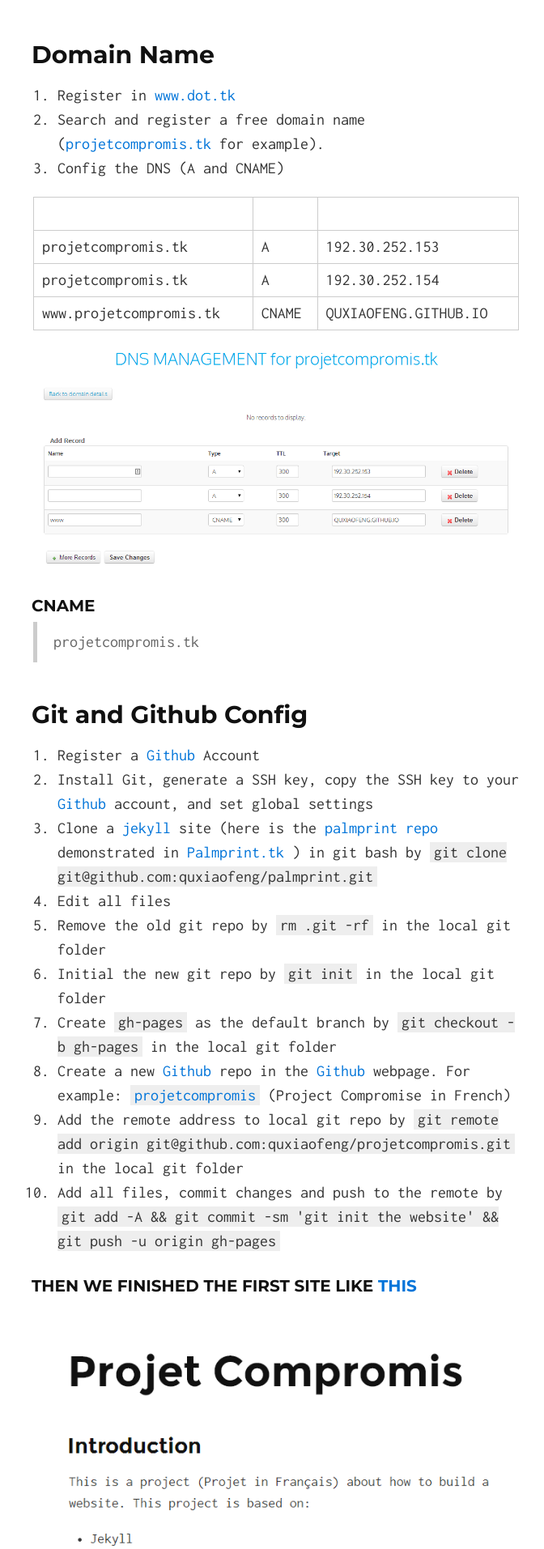
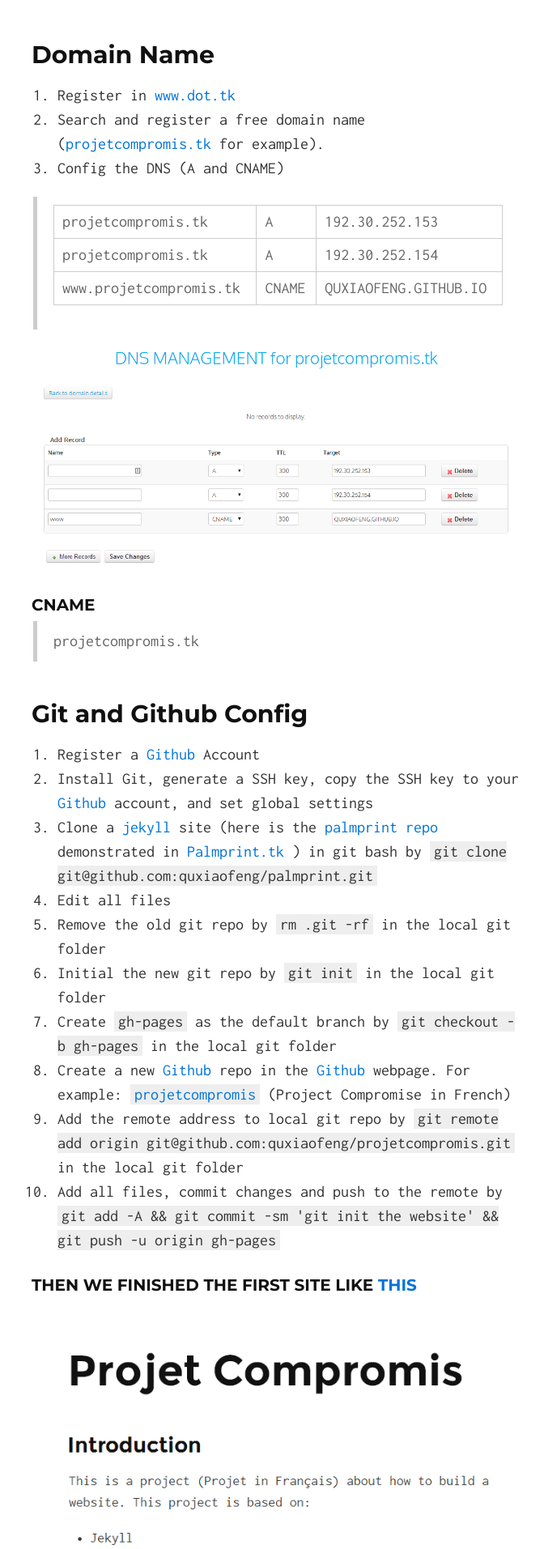
Before and after one commit to quxiaofeng/projetcompromis, a Jekyll site: the page built from index.html, in a window 1280 px wide. Shown: the part 1277-3190 px from the top of the page at 81% size, without its empty margins (299-971 px from the left). Built offline with Jekyll 4.4.1, drawn with Linux system fonts in a browser that asks for light colours; Markdown is read by kramdown in place of the engine named in the settings.

```diff
--- a/_includes/index.md
+++ b/_includes/index.md
@@ -49,11 +49,10 @@ Domain Name
 2. Search and register a free domain name ([projetcompromis.tk](http://projetcompromis.tk) for example).
 3. Config the DNS (A and CNAME)
 
-|                       |       |                       |
-|:-------------------   |:---   |:----------------      |
-|projetcompromis.tk     |  A    | 192.30.252.153        |
-|projetcompromis.tk     |  A    | 192.30.252.154        |
-|www.projetcompromis.tk | CNAME | QUXIAOFENG.GITHUB.IO  |
+> |:----------------      |:---   |:----------------      |
+> |projetcompromis.tk     |  A    | 192.30.252.153        |
+> |projetcompromis.tk     |  A    | 192.30.252.154        |
+> |www.projetcompromis.tk | CNAME | QUXIAOFENG.GITHUB.IO  |
 
 [![DNS Config in dot.tk](/images/dnsconfig.png)](/images/dnsconfig.png)
 
```
